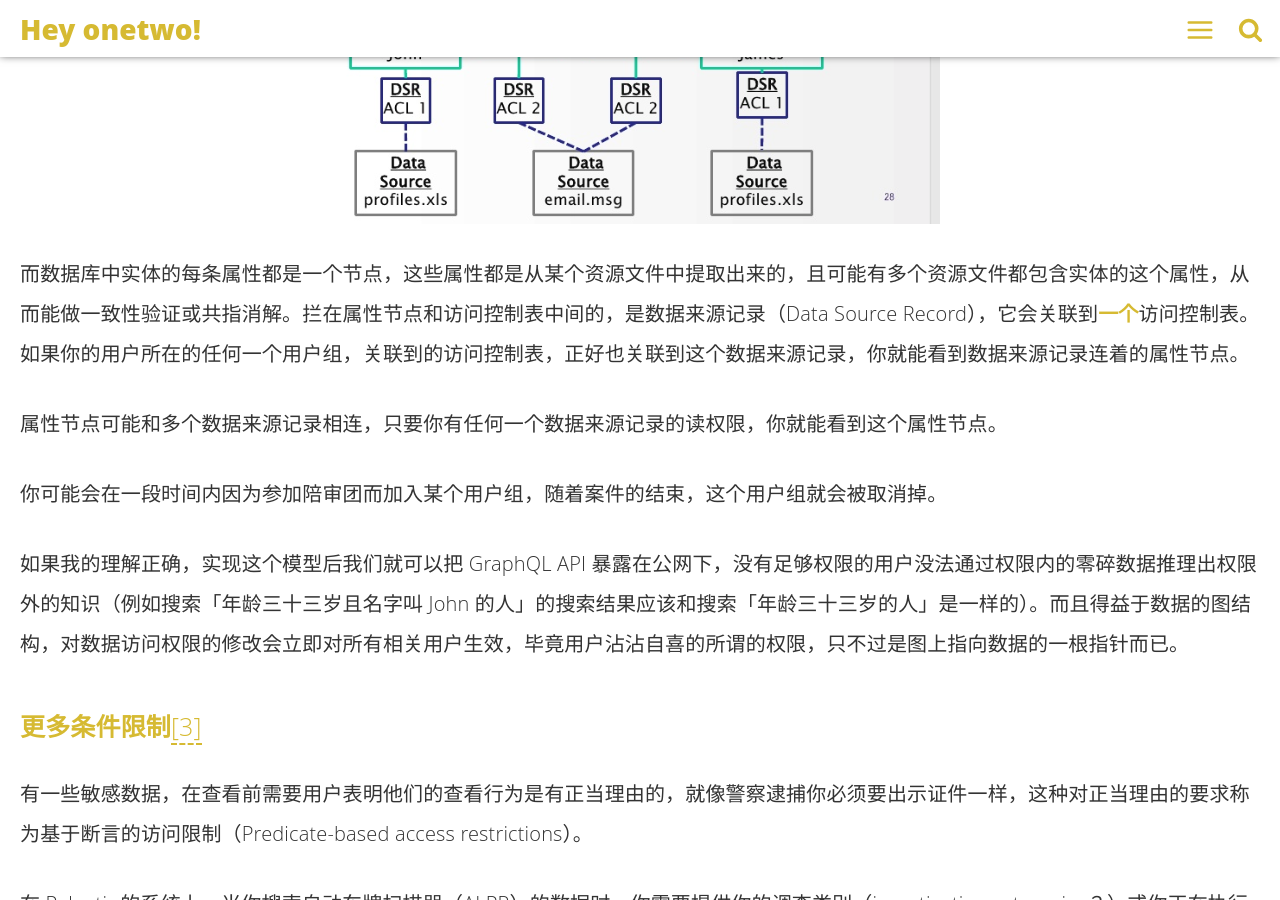
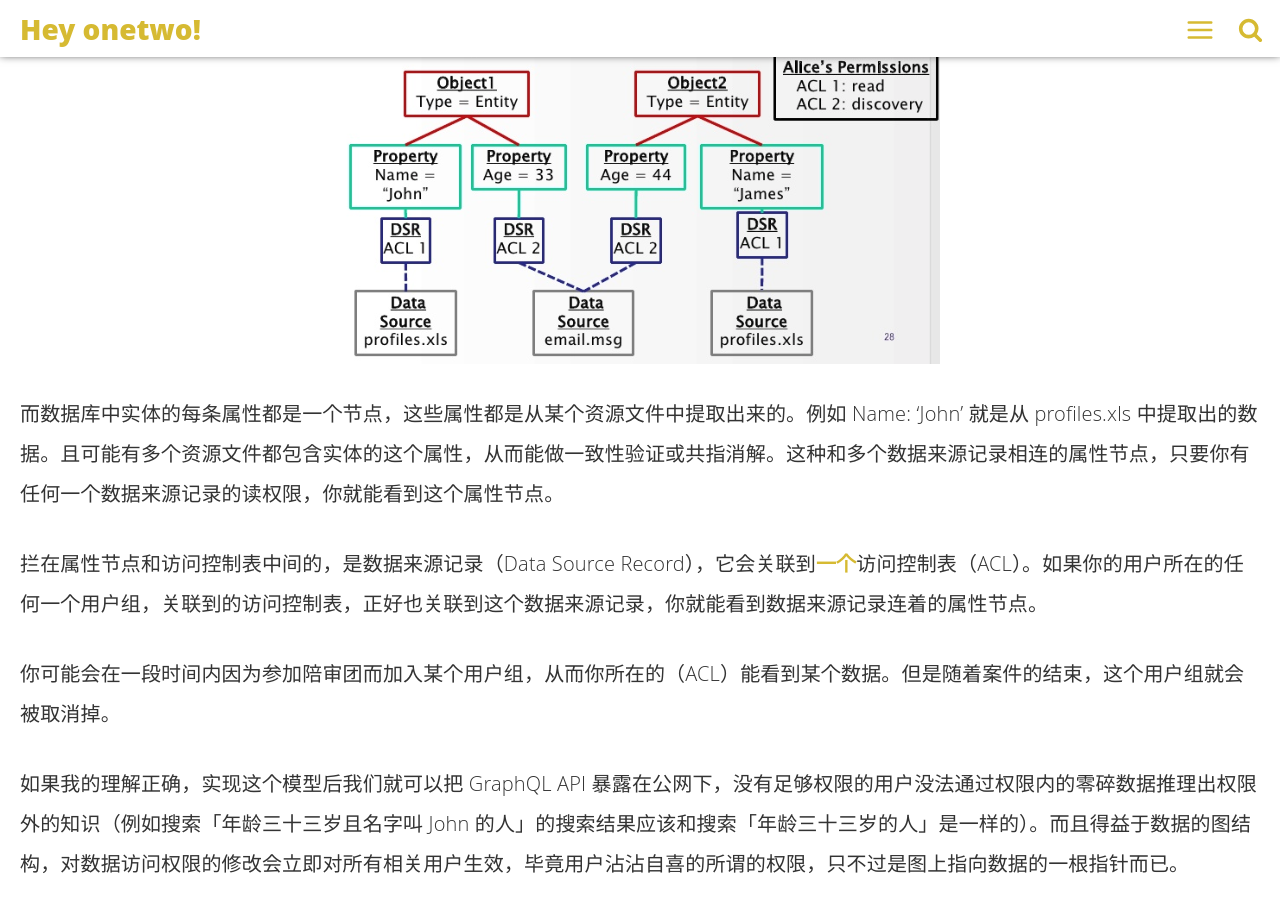
Before and after one commit to linonetwo/linonetwo.github.io, a Jekyll site: the page built from _posts/2017-08-25-级联GraphQL访问控制.md, in a window 1280 px wide and 900 px high, scrolled down 2804 px. Built offline with Jekyll 4.4.1, drawn with Linux system fonts in a browser that asks for light colours; comment, search, counter and statistics services are not loaded; some of the changed text lies outside the part shown.

Commit message:
修改遣词造句，举更多例子

```diff
--- a/_posts/2017-08-25-级联GraphQL访问控制.md
+++ b/_posts/2017-08-25-级联GraphQL访问控制.md
@@ -38,11 +38,15 @@
 ## 基本访问权限控制
 
 ![AccessControlList](https://raw.githubusercontent.com/linonetwo/linonetwo.github.io/master/assets/img/posts/%E7%BA%A7%E8%81%94/palantirUser.PNG)
-每个确认身份的用户会归于一个或多个用户组，而每个用户组会一对一地关联到一个访问控制条款（Access Control Item）上，最后我们把多个访问控制条款总结为一个访问控制表（Access Control List）。
+每个确认身份的用户会归于一个或多个用户组，例如 Bob 同时处于 Group A 和 Group B。
 
-注意到访问控制条款描述了四种访问权限：
+而每个用户组会一对一地关联到一个访问控制条款（Access Control Item）上，也就是说 ACI 101 只描述了 Group A 的权限，ACI 102 只描述了 Group B 的权限B。
 
-1. 可感知：搜索一个电话号码时能搜到它存在，但不知道是谁的；查看某个人档案时能知道他有一个属性是电话号码，但不知道是多少。你可以搜到一条建议「如果你想知道更多，请联系李狗蛋blabla……」
+最后我们把多个访问控制条款（ACI）总结为一个访问控制表（Access Control List），以便批量修改多个用户组对某一条信息的权限。
+
+注意到访问控制条款描述了四种访问权限（d r w o）：
+
+1. 可感知：搜索一个电话号码时能搜到它存在，但不知道是谁的；查看某个人档案时能知道他有一个属性是电话号码，但不知道是多少。你可以搜到一条建议「如果你想知道更多，请联系鹳狸猿blabla……」
 1. 可读：能搜到、能看到值
 1. 可写：能搜到、能看到值、能修改值
 1. 完全拥有：能搜到、能看到值、能修改值、能修改元信息（例如调整某个属性的某个数据来源记录对应的访问控制表）
@@ -50,11 +54,11 @@
 对于一条信息，没有上述任意一种权限的用户就不可能以任何方式感知到知识的存在，也没法通过随机 ID（可能类似于 Facebook Relay 的 Base64 Global ID 实现）、时间信息等推理出一条信息的存在。
 
 ![DataSourceRecord](https://raw.githubusercontent.com/linonetwo/linonetwo.github.io/master/assets/img/posts/%E7%BA%A7%E8%81%94/palantirInfo.PNG)
-而数据库中实体的每条属性都是一个节点，这些属性都是从某个资源文件中提取出来的，且可能有多个资源文件都包含实体的这个属性，从而能做一致性验证或共指消解。拦在属性节点和访问控制表中间的，是数据来源记录（Data Source Record），它会关联到**一个**访问控制表。如果你的用户所在的任何一个用户组，关联到的访问控制表，正好也关联到这个数据来源记录，你就能看到数据来源记录连着的属性节点。
+而数据库中实体的每条属性都是一个节点，这些属性都是从某个资源文件中提取出来的。例如 Name: 'John' 就是从 profiles.xls 中提取出的数据。且可能有多个资源文件都包含实体的这个属性，从而能做一致性验证或共指消解。这种和多个数据来源记录相连的属性节点，只要你有任何一个数据来源记录的读权限，你就能看到这个属性节点。
 
-属性节点可能和多个数据来源记录相连，只要你有任何一个数据来源记录的读权限，你就能看到这个属性节点。
+拦在属性节点和访问控制表中间的，是数据来源记录（Data Source Record），它会关联到**一个**访问控制表（ACL）。如果你的用户所在的任何一个用户组，关联到的访问控制表，正好也关联到这个数据来源记录，你就能看到数据来源记录连着的属性节点。
 
-你可能会在一段时间内因为参加陪审团而加入某个用户组，随着案件的结束，这个用户组就会被取消掉。
+你可能会在一段时间内因为参加陪审团而加入某个用户组，从而你所在的（ACL）能看到某个数据。但是随着案件的结束，这个用户组就会被取消掉。
 
 如果我的理解正确，实现这个模型后我们就可以把 GraphQL API 暴露在公网下，没有足够权限的用户没法通过权限内的零碎数据推理出权限外的知识（例如搜索「年龄三十三岁且名字叫 John 的人」的搜索结果应该和搜索「年龄三十三岁的人」是一样的）。而且得益于数据的图结构，对数据访问权限的修改会立即对所有相关用户生效，毕竟用户沾沾自喜的所谓的权限，只不过是图上指向数据的一根指针而已。
 
```
